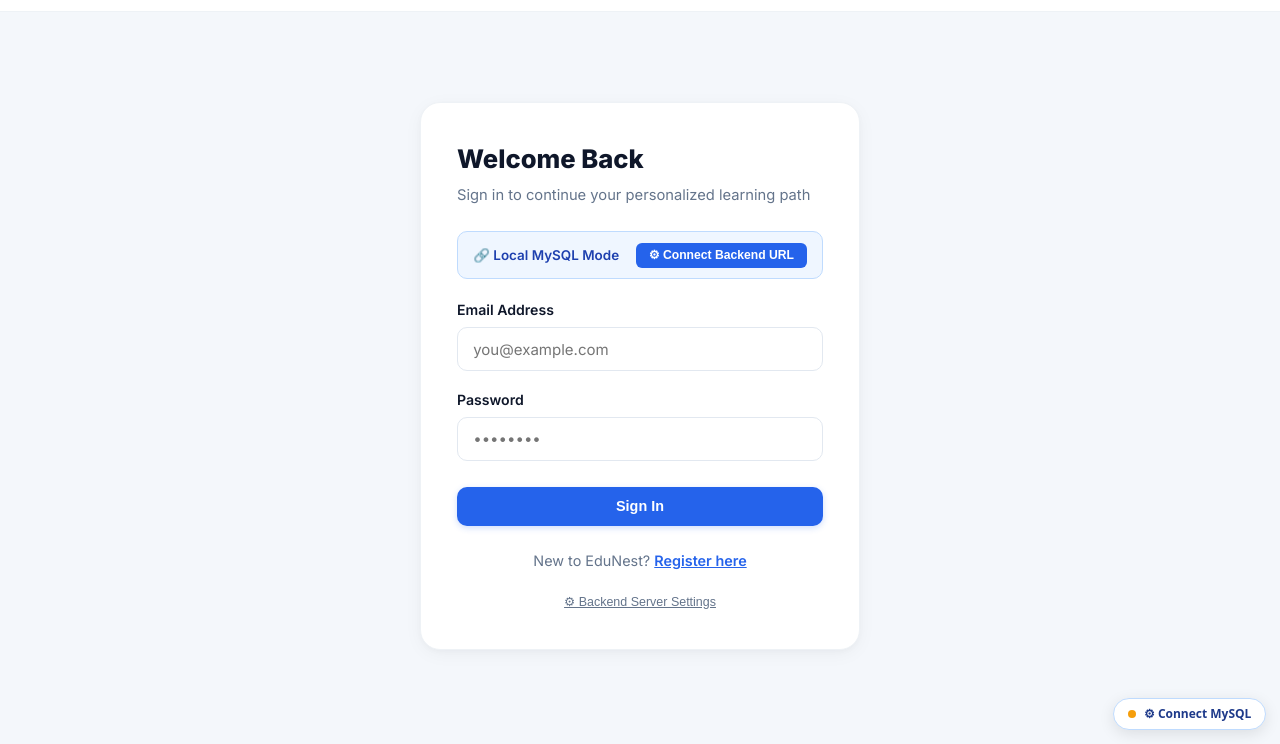
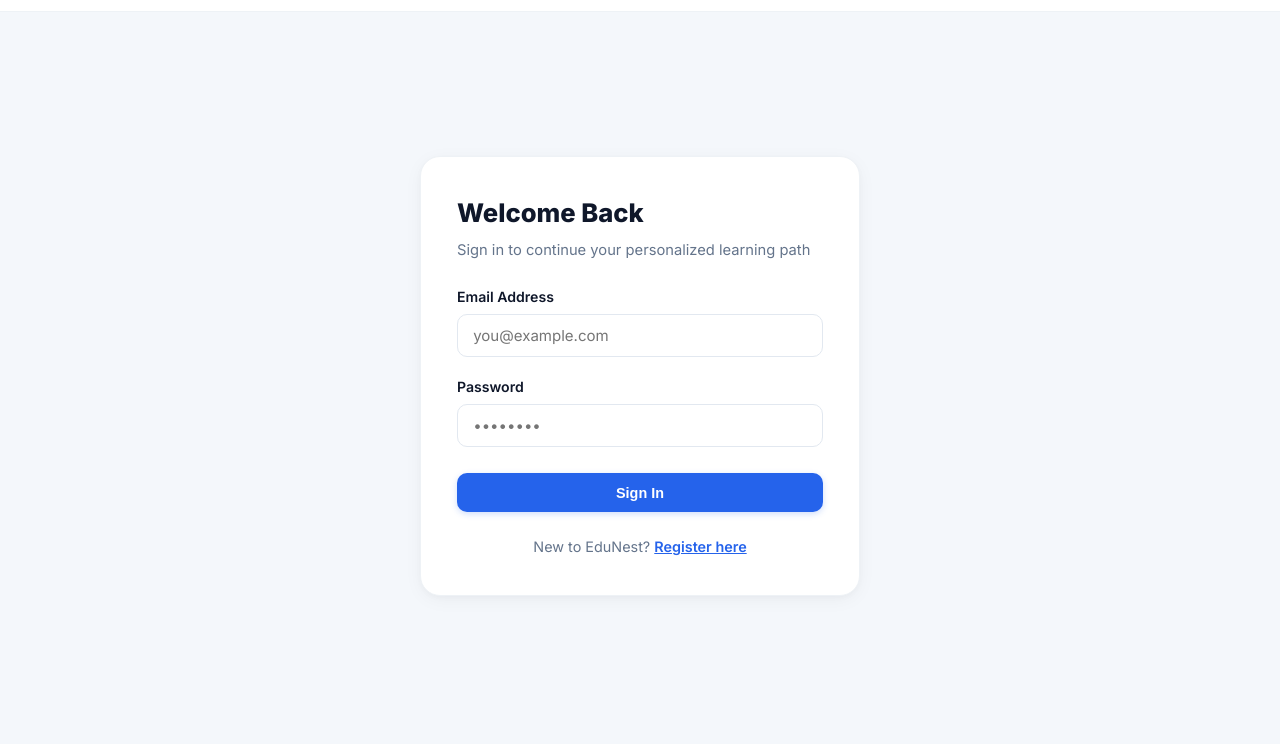
Before and after one commit to prince-workspace/EduNestV2, a plain HTML site: page frontend/login.html in a window 1280 px wide. Shown: the part 56-800 px from the top of the page. Drawn offline with Linux system fonts and the light colour scheme.

Commit message:
style: remove backend connection banner and buttons from auth pages

```diff
--- a/frontend/js/api.js
+++ b/frontend/js/api.js
@@ -36,24 +36,6 @@ const API_BASE = (function() {
   }
   return '/api';
 })();
-
-// Floating quick-access badge in bottom-right corner to easily toggle/view backend connection
-if (typeof document !== 'undefined') {
-  document.addEventListener('DOMContentLoaded', () => {
-    if (document.getElementById('edunestBackendBadge')) return;
-    const current = localStorage.getItem('edunest_api_url');
-    const badge = document.createElement('div');
-    badge.id = 'edunestBackendBadge';
-    badge.style.cssText = 'position:fixed;bottom:14px;right:14px;z-index:9999;background:#ffffff;border:1.5px solid #bfdbfe;border-radius:999px;padding:0.35rem 0.85rem;box-shadow:0 4px 15px rgba(0,0,0,0.1);display:flex;align-items:center;gap:0.5rem;font-size:0.75rem;font-weight:600;color:#1e3a8a;cursor:pointer;font-family:system-ui,-apple-system,sans-serif;';
-    badge.title = 'Click to connect or change Backend URL';
-    badge.onclick = promptBackendUrl;
-
-    const dotColor = current ? '#10b981' : '#f59e0b';
-    const labelText = current ? 'MySQL Connected' : 'Connect MySQL';
-    badge.innerHTML = `<span style="width:8px;height:8px;border-radius:50%;background:${dotColor};display:inline-block;"></span><span>⚙ ${labelText}</span>`;
-    document.body.appendChild(badge);
-  });
-}
 
 // Prompt helper to easily configure a custom backend URL
 function promptBackendUrl() {
--- a/frontend/login.html
+++ b/frontend/login.html
@@ -18,13 +18,6 @@
     <div class="auth-card">
       <h2>Welcome Back</h2>
       <p class="subtitle">Sign in to continue your personalized learning path</p>
-
-      <div style="margin-bottom: 1.25rem; padding: 0.65rem 0.95rem; background: #eff6ff; border: 1.5px solid #bfdbfe; border-radius: 10px; display: flex; align-items: center; justify-content: space-between; font-size: 0.84rem;">
-        <span style="color: #1e40af; font-weight: 600;">🔗 Local MySQL Mode</span>
-        <button type="button" onclick="promptBackendUrl()" style="background: #2563eb; color: #ffffff; border: none; padding: 0.35rem 0.8rem; border-radius: 6px; font-size: 0.76rem; font-weight: 700; cursor: pointer;">
-          ⚙ Connect Backend URL
-        </button>
-      </div>
 
       <div id="errorMsg" class="alert alert-error hidden"></div>
 
@@ -47,12 +40,6 @@
       <p style="text-align: center; margin-top: 1.5rem; font-size: 0.9rem; color: var(--text-muted);">
         New to EduNest? <a href="/register.html" style="color: var(--primary); font-weight: 600;">Register here</a>
       </p>
-
-      <div style="text-align: center; margin-top: 1rem;">
-        <button type="button" onclick="promptBackendUrl()" style="background: none; border: none; color: #64748b; font-size: 0.78rem; cursor: pointer; text-decoration: underline;">
-          ⚙ Backend Server Settings
-        </button>
-      </div>
     </div>
   </div>
 
```
Also changed, not shown: frontend/register.html (+0 -13 lines).
